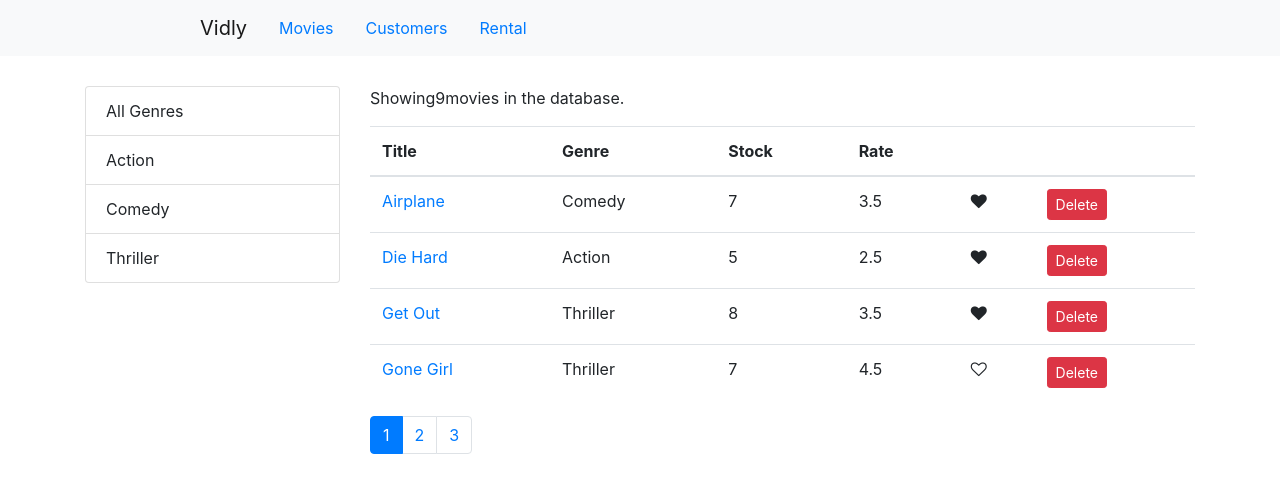
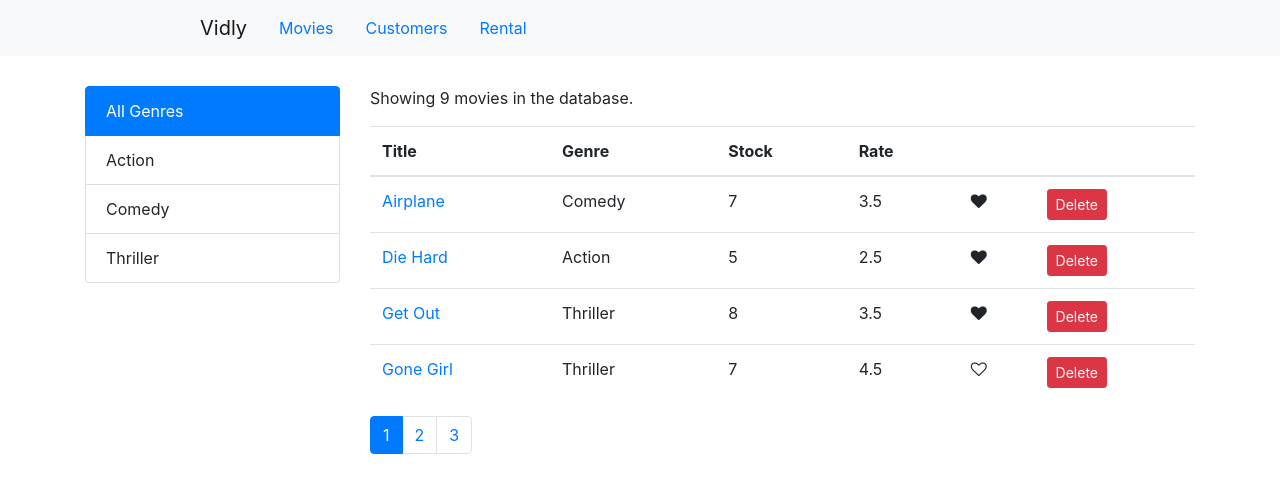
Before and after one commit to wenping001/vidly, a React (Create React App) app: page /movies in a window 1280 px wide. Shown: the top 492 px of the page. Built offline with nearby package versions, Linux system fonts and the light colour scheme.

Commit message:
react filtering done.

```diff
--- a/src/components/Movies.jsx
+++ b/src/components/Movies.jsx
@@ -1,20 +1,27 @@
-import { React, useState } from 'react';
-import _ from 'lodash';
-import { getMovies } from '../services/fakeMovieService';
-import { getGenres } from '../services/fakeGenreService';
-import Pagination from './common/Pagination';
-import { paginate } from '../utils/paginate';
-import ListGroup from './common/ListGroup';
-import MoviesTable from './MoviesTable';
+import { useState, useEffect } from "react";
+import _ from "lodash";
+import { getMovies } from "../services/fakeMovieService";
+import { getGenres } from "../services/fakeGenreService";
+import Pagination from "./common/Pagination";
+import { paginate } from "../utils/paginate";
+import ListGroup from "./common/ListGroup";
+import MoviesTable from "./MoviesTable";
 
 function Movies() {
   const pageSize = 4;
-  const [allMovies, setMovies] = useState(getMovies());
+  const [allMovies, setMovies] = useState([]);
   const [currentPage, setCurrentPage] = useState(1);
-  const genres = [{ id: '', name: 'All Genres' }, ...getGenres()];
-  const [selectedGenre, setSelectedGenre] = useState();
-  const [sortColumn, setSortColumn] = useState({ path: 'title', order: 'asc' });
+  const [genres, setGenres] = useState([]);
+  const [selectedGenre, setSelectedGenre] = useState({
+    _id: "",
+    name: "All Genres",
+  });
+  const [sortColumn, setSortColumn] = useState({ path: "title", order: "asc" });
 
+  useEffect(() => {
+    setMovies(getMovies());
+    setGenres([{ _id: "", name: "All Genres" }, ...getGenres()]);
+  }, []);
   const handleDelete = (movie) => {
     const deletedMovies = allMovies.filter((m) => m.id !== movie.id);
     setMovies(deletedMovies);
@@ -42,8 +49,10 @@ function Movies() {
   };
 
   // filterd
-  const filterd = selectedGenre && selectedGenre.id
-    ? allMovies.filter((m) => m.genre.id === selectedGenre.id) : allMovies;
+  const filterd =
+    selectedGenre && selectedGenre["_id"]
+      ? allMovies.filter((m) => m.genre["_id"] === selectedGenre["_id"])
+      : allMovies;
 
   const { length: count } = filterd;
 
@@ -63,11 +72,7 @@ function Movies() {
         />
       </div>
       <div className="col">
-        <p>
-          Showing
-          {count}
-          movies in the database.
-        </p>
+        <p>Showing {count} movies in the database.</p>
         <MoviesTable
           movies={movies}
           sortColumn={sortColumn}
--- a/src/components/common/ListGroup.jsx
+++ b/src/components/common/ListGroup.jsx
@@ -11,11 +11,11 @@ function ListGroup({
         <li
           key={genre[valueProperty]}
           className={
-            selectedGenre === genre
-              ? 'list-group-item active'
-              : 'list-group-item'
+            selectedGenre.name === genre.name
+              ? "list-group-item active"
+              : "list-group-item"
           }
-          style={{ cursor: 'pointer' }}
+          style={{ cursor: "pointer" }}
           onClick={() => onItemSelect(genre)}
         >
           {genre[textProperty]}
@@ -26,7 +26,7 @@ function ListGroup({
 }
 
 ListGroup.defaultProps = {
-  textProperty: 'name',
-  valueProperty: '_id',
+  textProperty: "name",
+  valueProperty: "_id",
 };
 export default ListGroup;
--- a/src/utils/paginate.js
+++ b/src/utils/paginate.js
@@ -1,4 +1,4 @@
-import _ from 'lodash';
+import _ from "lodash";
 export const paginate = (items, pageNumber, pageSize) => {
   const startIndex = (pageNumber - 1) * pageSize;
   return _(items).slice(startIndex).take(pageSize).value();
```
